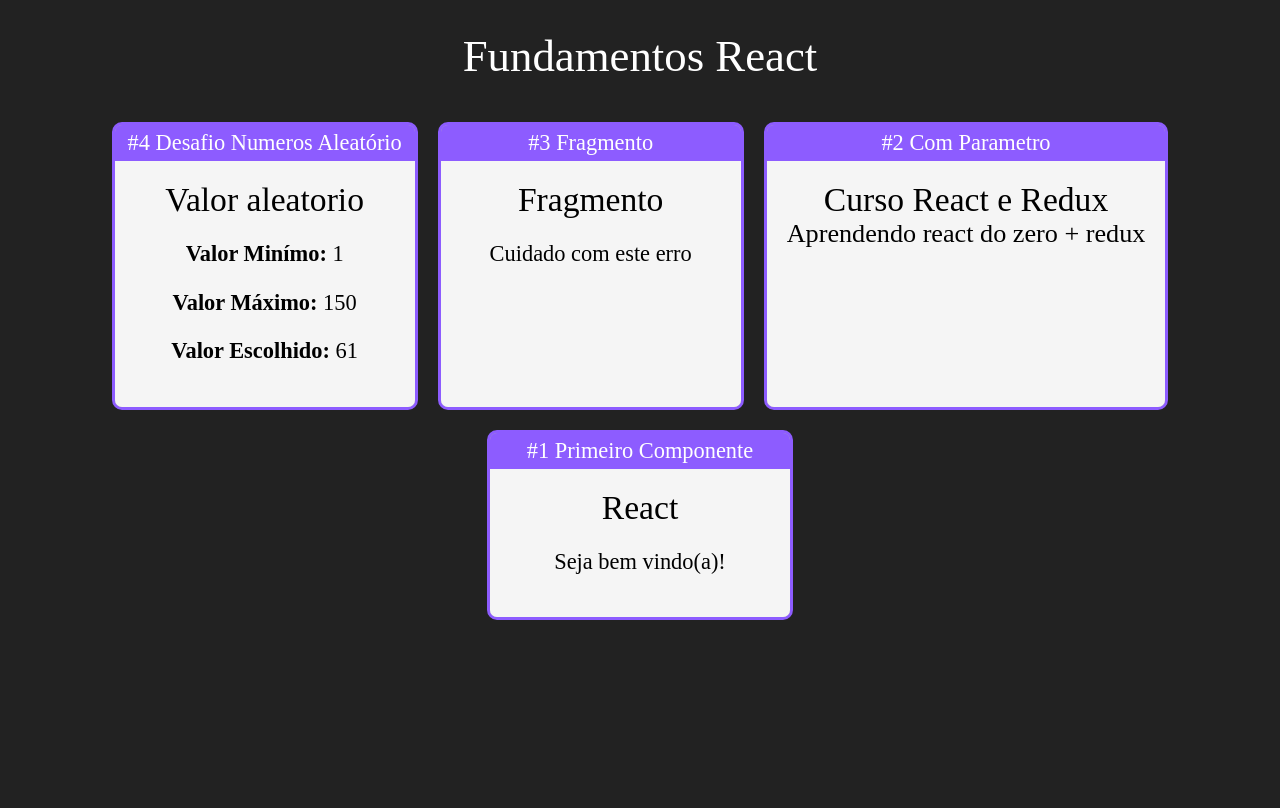
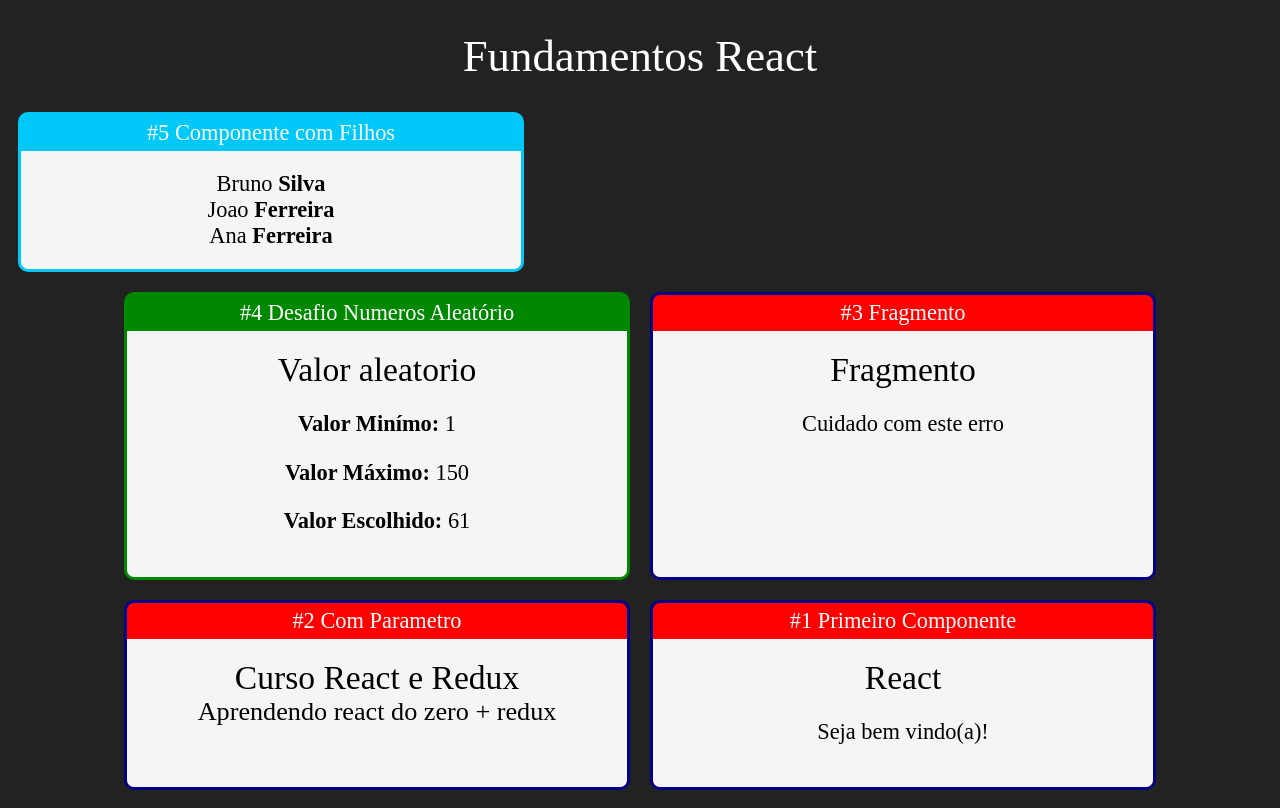
Before and after one commit to bruno-ramosb/react-redux, a React (Create React App) app in the folder fundamentos-react/: page / in a window 1280 px wide. Built offline with nearby package versions, Linux system fonts and the light colour scheme.

Commit message:
Componentes com filhos #1

```diff
--- a/fundamentos-react/src/App.jsx
+++ b/fundamentos-react/src/App.jsx
@@ -1,6 +1,7 @@
 import "./App.css";
 import React from "react";
 
+import Familia from "./components/basics/Familia";
 import Card from "./components/layout/Card";
 import Primeiro from './components/basics/Primeiro';
 import ComParametro from './components/basics/ComParametro';
@@ -11,8 +12,12 @@
     <div className="App">
         <h1>Fundamentos React</h1>
 
+        <Card titulo="#5 Componente com Filhos" color="#00C8F8">
+        <Familia sobrenome="Ferreira"></Familia>
+        </Card>
+
 <div className="Cards">
-<Card titulo="#4 Desafio Numeros Aleatório">
+<Card titulo="#4 Desafio Numeros Aleatório" color="#080">
         <Aleatorio min={1} max={150} ></Aleatorio>
         </Card>
 
--- /dev/null
+++ b/fundamentos-react/src/components/basics/Familia.jsx
@@ -0,0 +1,13 @@
+import React from "react";
+import FamiliaMembro from "./FamiliaMembro"
+
+export default props => {
+
+    return (
+        <div>
+            <FamiliaMembro nome="Bruno" sobrenome="Silva" />
+           <FamiliaMembro nome="Joao" {...props} />
+           <FamiliaMembro nome="Ana" {...props} />
+        </div>
+           )
+}
--- /dev/null
+++ b/fundamentos-react/src/components/basics/FamiliaMembro.jsx
@@ -0,0 +1,7 @@
+import React from "react";
+
+export default props => {
+
+    return (
+        <div>{props.nome}<strong> {props.sobrenome}</strong></div>);
+}
--- a/fundamentos-react/src/components/layout/Card.css
+++ b/fundamentos-react/src/components/layout/Card.css
@@ -1,17 +1,16 @@
 .Card{
-    background-color: rgb(181, 172, 181);
+    border: 3px solid;
     border-radius: 10px;
     overflow: hidden;
-    border: 3px solid rgb(141, 92, 255);
     margin: 10px;
 
     display: flex;
     flex-direction: column;
-    min-width: 300px;
+    min-width: 500px;
+    max-width: 500px;
 }
 
 .Card .Title{
-    background-color: rgb(141, 92, 255);
     padding: 5px 0px;
     display: flex;
     justify-content: center;
--- a/fundamentos-react/src/components/layout/Card.jsx
+++ b/fundamentos-react/src/components/layout/Card.jsx
@@ -1,8 +1,14 @@
 import "./Card.css"
 import React from 'react'
 
-export default props => {
-    return (<div className="Card">
+export default (props) => {
+    console.log('Entrando card.css',props)
+    const cardStyle = {
+        backgroundColor: props.color || '#F00',
+        borderColor: props.color || '#008',
+    }
+
+    return (<div className="Card" style={cardStyle}>
         <div className="Title">{props.titulo}</div>
         <div className="Content">
         {props.children}
```
